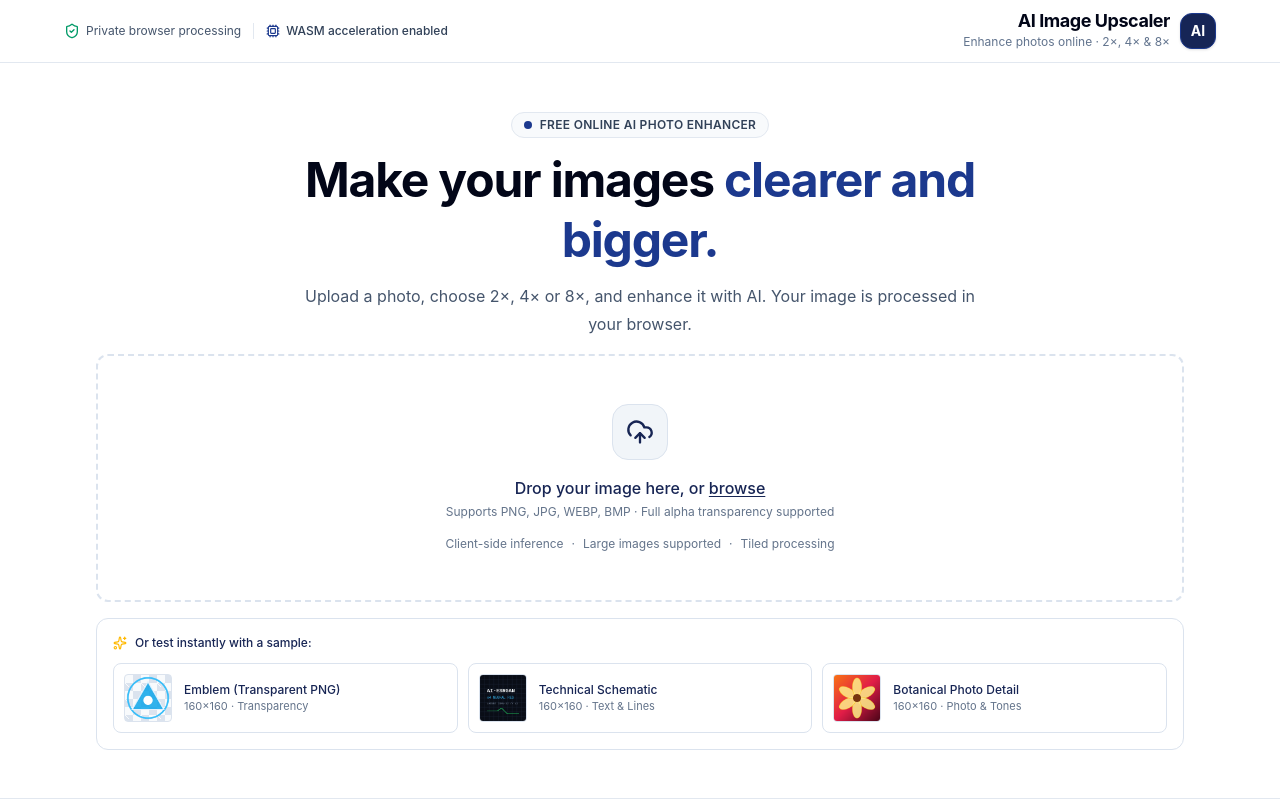
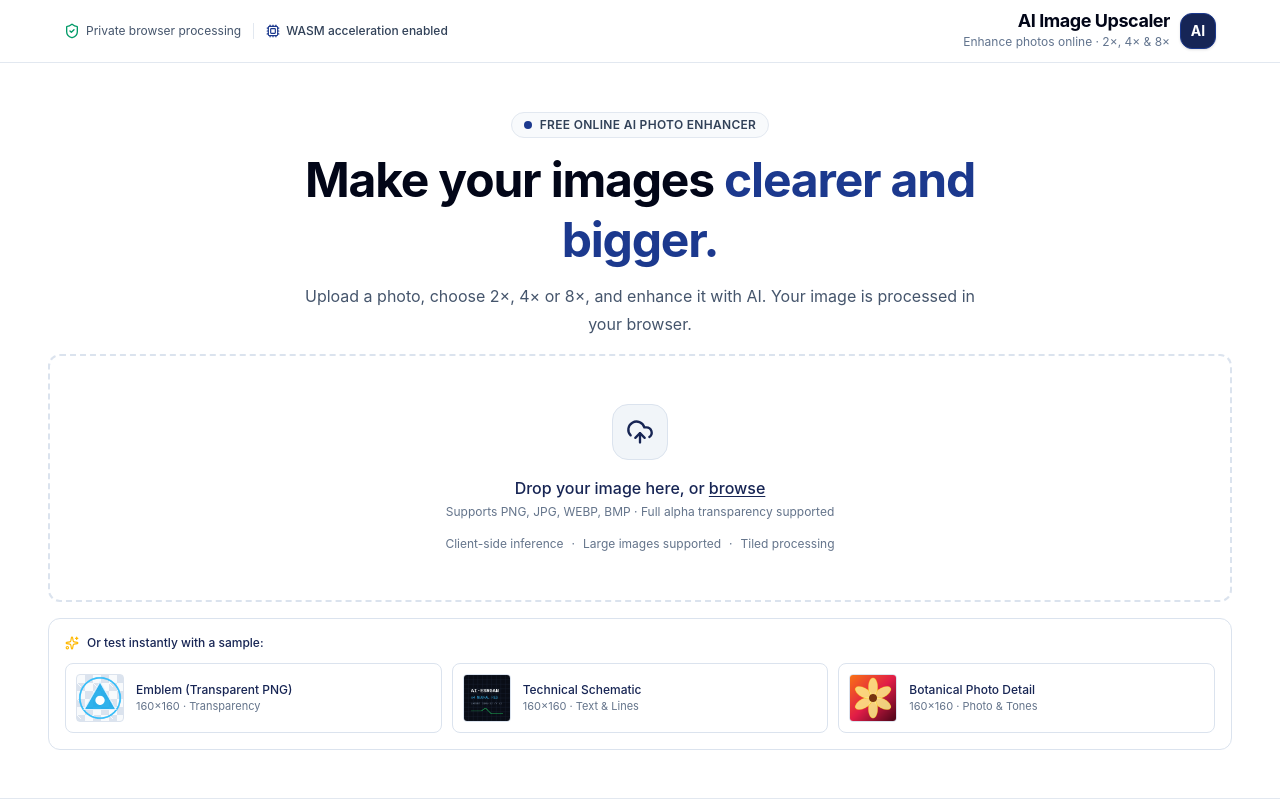
Before and after one commit to graphicsexpert65-png/image-upscaler, a React (Vite) app: page / in a window 1280 px wide. Shown: the top 800 px of the page. Built offline with nearby package versions, Linux system fonts and the light colour scheme; what onnxruntime-web would draw is missing.

Commit message:
Widen the main workspace for desktop screens

```diff
--- a/src/App.tsx
+++ b/src/App.tsx
@@ -132,7 +132,7 @@ export default function App() {
     <div className="app-shell min-h-screen bg-white text-slate-900 flex flex-col antialiased selection:bg-blue-100 selection:text-slate-950">
       <Header device={device} />
 
-      <main className="flex-1 max-w-6xl w-full mx-auto px-4 sm:px-6 lg:px-8 py-8 sm:py-12 space-y-8">
+      <main className="flex-1 max-w-screen-2xl w-full mx-auto px-4 sm:px-8 xl:px-12 2xl:px-16 py-8 sm:py-12 space-y-8">
         <section className="app-intro max-w-3xl mx-auto text-center space-y-3 pb-2">
           <span className="inline-flex items-center gap-2 rounded-full border border-slate-200 bg-slate-50 px-3 py-1 text-xs font-semibold tracking-wide text-slate-700">
             <span className="h-2 w-2 rounded-full bg-blue-900" /> FREE ONLINE AI PHOTO ENHANCER
```
